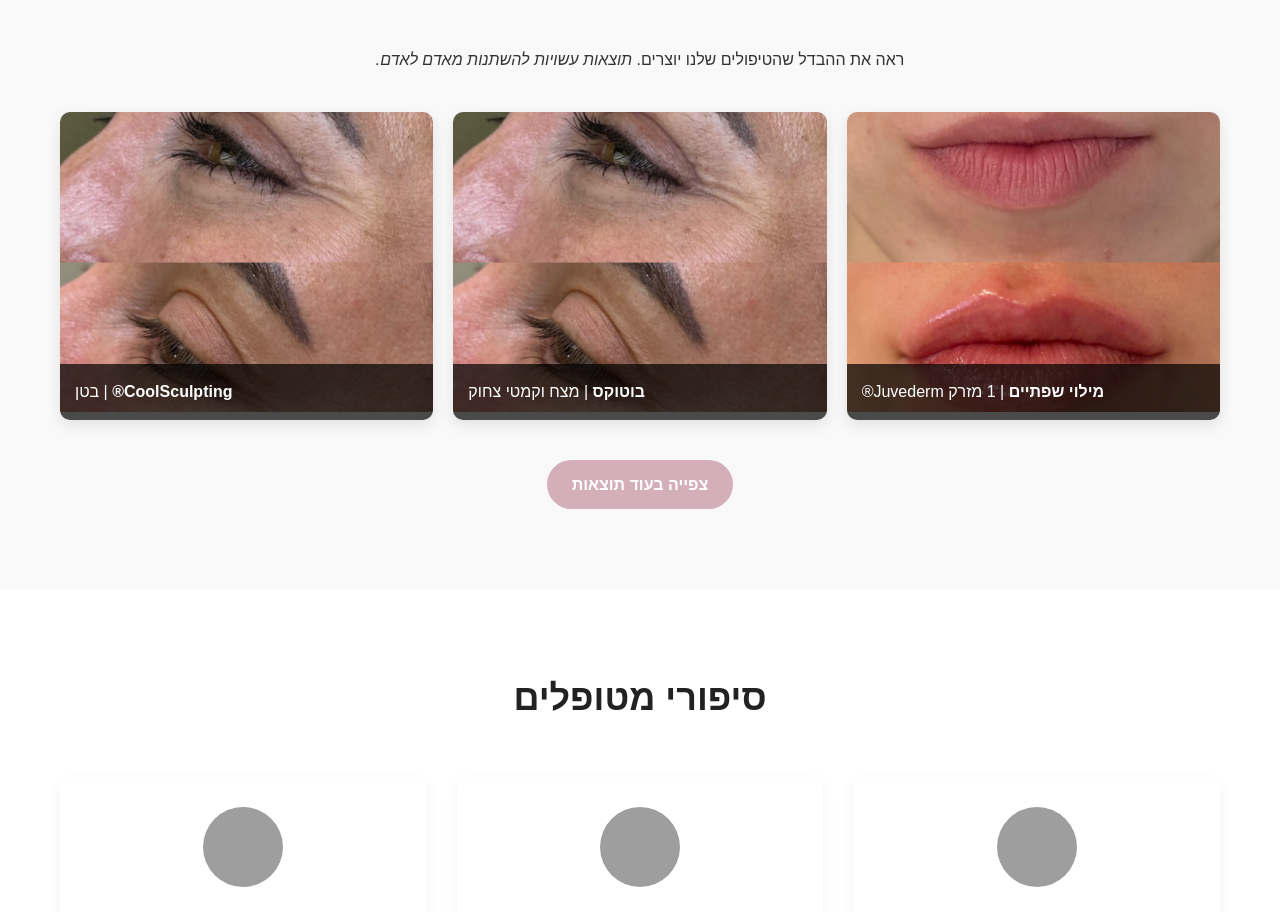
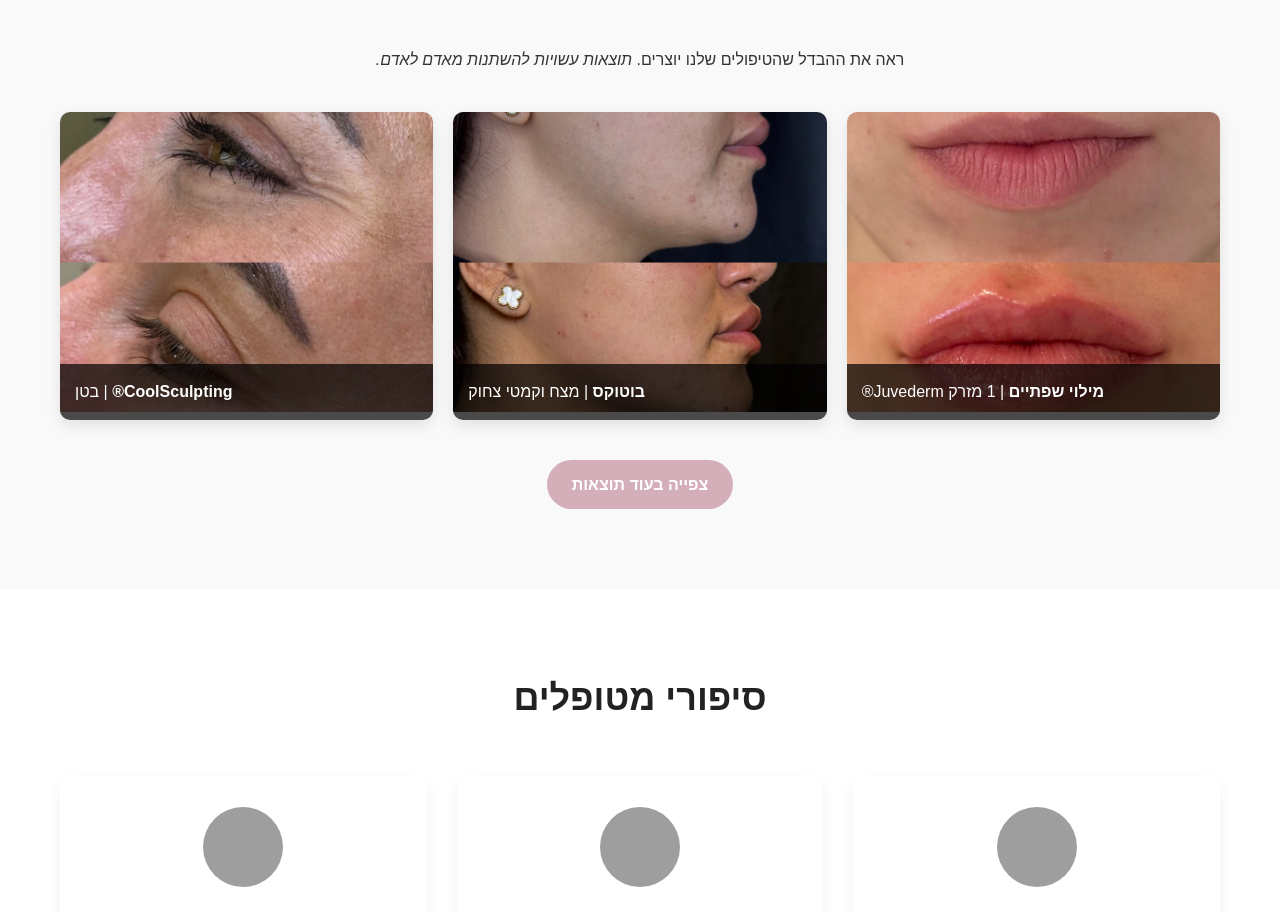
Before and after one commit to webpage010/dr.yousef, a plain HTML site: page index.html in a window 1280 px wide. Shown: the part 1562-2474 px from the top of the page. Drawn offline with Linux system fonts and the light colour scheme; grey boxes are pictures that could not be loaded.

Commit message:
Update index.html

```diff
--- a/index.html
+++ b/index.html
@@ -80,7 +80,7 @@
                     </div>
                 </div>
                 <div class="gallery-item">
-                    <img src="pics/eyes.jpeg" alt="לפני ואחרי בוטוקס">
+                    <img src="pics/jaw.jpeg" alt="לפני ואחרי בוטוקס">
                     <div class="gallery-caption">
                         <strong>בוטוקס</strong> | מצח וקמטי צחוק
                     </div>
```
